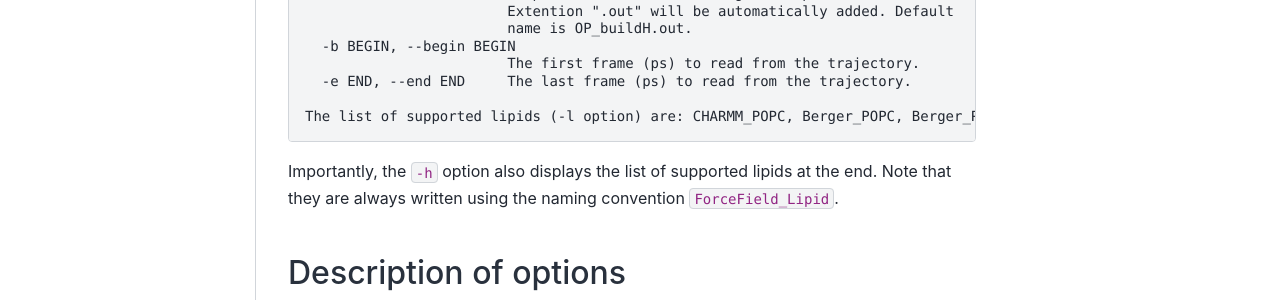
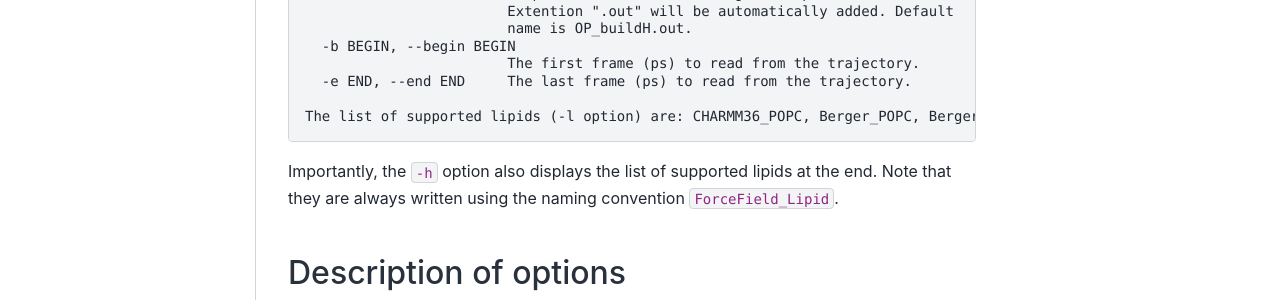
Before and after one commit to patrickfuchs/buildH, a Sphinx documentation site: the page built from docs/command_line_options.md, in a window 1280 px wide and 1400 px high. Shown: the part 869-1169 px from the top of the window. Built offline with Sphinx 7.4.7 and the Sphinx Book theme 1.1.4, drawn with Linux system fonts in a browser that asks for light colours; some of the changed text lies outside the part shown.

Commit message:
Rename CHARMM_POPC to CHARMM36_POPC

````diff
--- a/docs/command_line_options.md
+++ b/docs/command_line_options.md
@@ -43,7 +43,7 @@ optional arguments:
                         The first frame (ps) to read from the trajectory.
   -e END, --end END     The last frame (ps) to read from the trajectory.
 
-The list of supported lipids (-l option) are: CHARMM_POPC, Berger_POPC, Berger_PLA, Berger_POP.
+The list of supported lipids (-l option) are: CHARMM36_POPC, Berger_POPC, Berger_PLA, Berger_POP.
 ```
 
 Importantly, the `-h` option also displays the list of supported lipids at the end. Note that they are always written using the naming convention `ForceField_Lipid`.
````
Also changed, not shown: README.md (+1 -1 lines), docs/def_format.md (+1 -1 lines), docs/json_format.md (+1 -1 lines), 4 other files.
